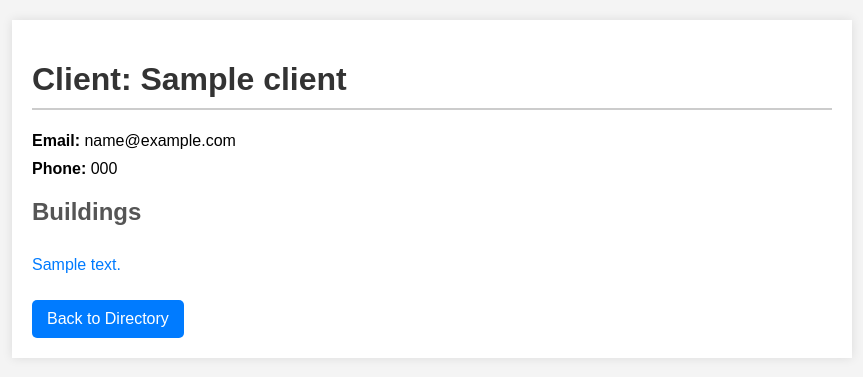
After one commit to mikejin01/Django-DB, a Django app: page /client/1/ in a window 1280 px wide. The commit adds this page. Shown: the top 377 px of the page, without its empty margins (208-1071 px from the left). Run offline with Django 5.2, Linux system fonts and the light colour scheme; tables that the repository leaves empty hold one stand-in row (values such as "Sample post").

Commit message:
updated ui

```diff
--- /dev/null
+++ b/db/templates/client_detail.html
@@ -0,0 +1,83 @@
+<!-- db/templates/client_detail.html -->
+<!DOCTYPE html>
+<html lang="en">
+<head>
+    <meta charset="UTF-8">
+    <title>Client Details</title>
+    <style>
+        body {
+            font-family: Arial, sans-serif;
+            background-color: #f4f4f4;
+            margin: 0;
+            padding: 20px;
+        }
+        .container {
+            max-width: 800px;
+            margin: 0 auto;
+            background-color: #fff;
+            padding: 20px;
+            box-shadow: 0 0 10px rgba(0,0,0,0.1);
+        }
+        h1 {
+            color: #333;
+            border-bottom: 2px solid #ccc;
+            padding-bottom: 10px;
+        }
+        h2 {
+            color: #555;
+            margin-top: 20px;
+        }
+        p {
+            margin: 10px 0;
+        }
+        .building-list {
+            list-style: none;
+            padding: 0;
+        }
+        .building-list li {
+            padding: 10px 0;
+            border-bottom: 1px solid #eee;
+        }
+        .building-list li:last-child {
+            border-bottom: none;
+        }
+        a {
+            color: #007bff;
+            text-decoration: none;
+        }
+        a:hover {
+            text-decoration: underline;
+        }
+        .btn {
+            display: inline-block;
+            padding: 10px 15px;
+            background-color: #007bff;
+            color: white;
+            border-radius: 5px;
+            text-decoration: none;
+        }
+        .btn:hover {
+            background-color: #0056b3;
+        }
+        a:focus, .btn:focus {
+            outline: 2px solid #007bff;
+        }
+    </style>
+</head>
+<body>
+    <div class="container">
+        <h1>Client: {{ client.name }}</h1>
+        <p><strong>Email:</strong> {{ client.email }}</p>
+        <p><strong>Phone:</strong> {{ client.phone }}</p>
+        <h2>Buildings</h2>
+        <ul class="building-list">
+            {% for building in buildings %}
+                <li><a href="{% url 'building_compliance_detail' building.id %}">{{ building.address }}</a></li>
+            {% empty %}
+                <li>No buildings found for this client.</li>
+            {% endfor %}
+        </ul>
+        <a href="{% url 'home' %}" class="btn">Back to Directory</a>
+    </div>
+</body>
+</html>
--- a/db/urls.py
+++ b/db/urls.py
@@ -4,5 +4,6 @@ from . import views
 urlpatterns = [
     path('', views.home, name='home'),
     path('compliance/<int:building_id>/', views.building_compliance_detail, name='building_compliance_detail'),
+    path('client/<int:client_id>/', views.client_detail, name='client_detail'),
     path('import-excel/', views.import_excel, name='import_excel'),
 ]
--- a/db/views.py
+++ b/db/views.py
@@ -4,6 +4,13 @@ from django.db.models import Q
 import pandas as pd
 from django.contrib import messages
 import datetime
+
+
+
+def client_detail(request, client_id):
+    client = get_object_or_404(Client, id=client_id)
+    buildings = Building.objects.filter(client=client)
+    return render(request, 'client_detail.html', {'client': client, 'buildings': buildings})
 
 # Helper function to convert Excel dates to Python dates
 def to_date(value):
```
Also changed, not shown: db/templates/home.html (+8 -6 lines).
